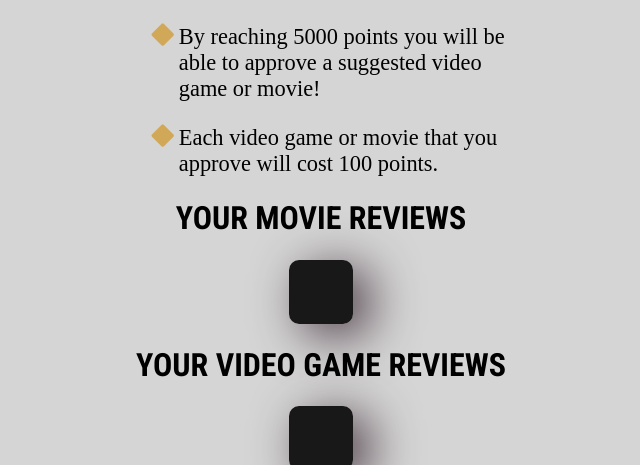
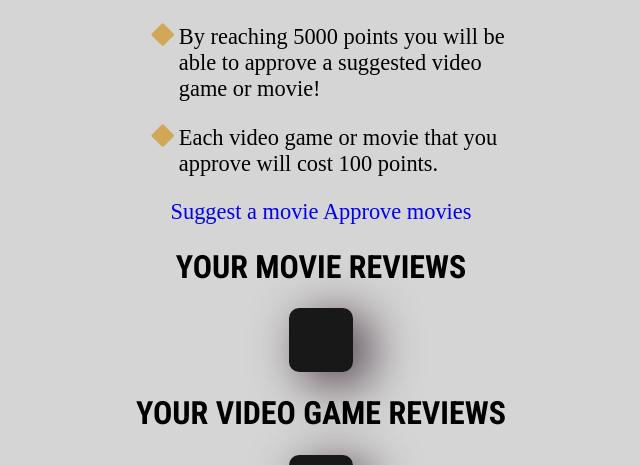
Before and after one commit to lefcho/StraightRate_2.0, a Django app: page /accounts/view-profile/ in a window 1280 px wide. Shown: the part 1289-1754 px from the top of the page, without its empty margins (319-959 px from the left). Run offline with Django 5.2, Linux system fonts and the light colour scheme; the visitor is signed in with stand-in values (Sample User, id 1); data that the repository does not hold is empty; some libraries are stand-ins or nearby versions; some web fonts are replaced.

Commit message:
added: can suggest button + template tag for checking permissions

```diff
--- a/StraightRate_2/media/models/media.py
+++ b/StraightRate_2/media/models/media.py
@@ -1,6 +1,5 @@
 from django.db import models
 from django.db.models import Avg
-
 from StraightRate_2.creators.models import Developer, Director
 from StraightRate_2.media.models.genres import MovieGenre, VideoGameGenre
 
--- /dev/null
+++ b/StraightRate_2/media/templatetags/suggest_permission_tag.py
@@ -0,0 +1,11 @@
+from django import template
+
+register = template.Library()
+
+
+@register.simple_tag(name='has_permission_to_suggest')
+def has_permission_to_suggest(user):
+    if user.is_authenticated:
+        return (user.has_perm('media.can_suggest_movies')
+                and user.has_perm('media.can_suggest_games'))
+    return False
--- a/templates/users/view-profile.html
+++ b/templates/users/view-profile.html
@@ -1,4 +1,5 @@
 {% extends 'common/base.html' %}
+{% load suggest_permission_tag %}
 {% block content %}
 {% load static %}
 <main>
@@ -22,21 +23,41 @@
                 <div class="points-info">
                     <h3 class="points-question">How do I earn points?</h3>
                     <ul class="points-ul">
-                        <div class="combine"><i class="fa-solid fa-diamond p-1"></i><li class="li-points-info">Posting a review gives you 5 points.</li></div>
-                        <div class="combine"><i class="fa-solid fa-diamond p-1"></i><li class="li-points-info">Every like on your review give you an additional 10 points</li></div>
+                        <div class="combine"><i class="fa-solid fa-diamond p-1"></i>
+                            <li class="li-points-info">Posting a review gives you 5 points.</li>
+                        </div>
+                        <div class="combine"><i class="fa-solid fa-diamond p-1"></i>
+                            <li class="li-points-info">Every like on your review give you an additional 10 points
+                            </li>
+                        </div>
                     </ul>
                     <h3 class="points-question">What are points used for?</h3>
                     <ul class="points-ul">
-                        <div class="combine"><i class="fa-solid fa-diamond p-1"></i><li class="li-points-info">By reaching 500 points you will be granted the ability to
-                            suggest video games
-                            or movies to be added to the website.
-                        </li></div>
-                        <div class="combine"><i class="fa-solid fa-diamond p-1"></i><li class="li-points-info">By reaching 5000 points you will be able to approve a suggested
-                            video game or movie!
-                        </li></div>
-                        <div class="combine"><i class="fa-solid fa-diamond p-1"></i><li class="li-points-info">Each video game or movie that you approve will cost 100 points.
-                        </li></div>
+                        <div class="combine"><i class="fa-solid fa-diamond p-1"></i>
+                            <li class="li-points-info">By reaching 500 points you will be granted the ability to
+                                suggest video games
+                                or movies to be added to the website.
+                            </li>
+                        </div>
+                        <div class="combine"><i class="fa-solid fa-diamond p-1"></i>
+                            <li class="li-points-info">By reaching 5000 points you will be able to approve a
+                                suggested
+                                video game or movie!
+                            </li>
+                        </div>
+                        <div class="combine"><i class="fa-solid fa-diamond p-1"></i>
+                            <li class="li-points-info">Each video game or movie that you approve will cost 100
+                                points.
+                            </li>
+                        </div>
                     </ul>
+                    <div class="perm-btns-div">
+                        {% has_permission_to_suggest user as can_suggest %}
+                        {% if can_suggest %}
+                            <a class="perm-btn" href="#">Suggest a movie</a>
+                            <a class="perm-btn" href="#">Approve movies</a>
+                        {% endif %}
+                    </div>
                 </div>
             </div>
         </div>
```
